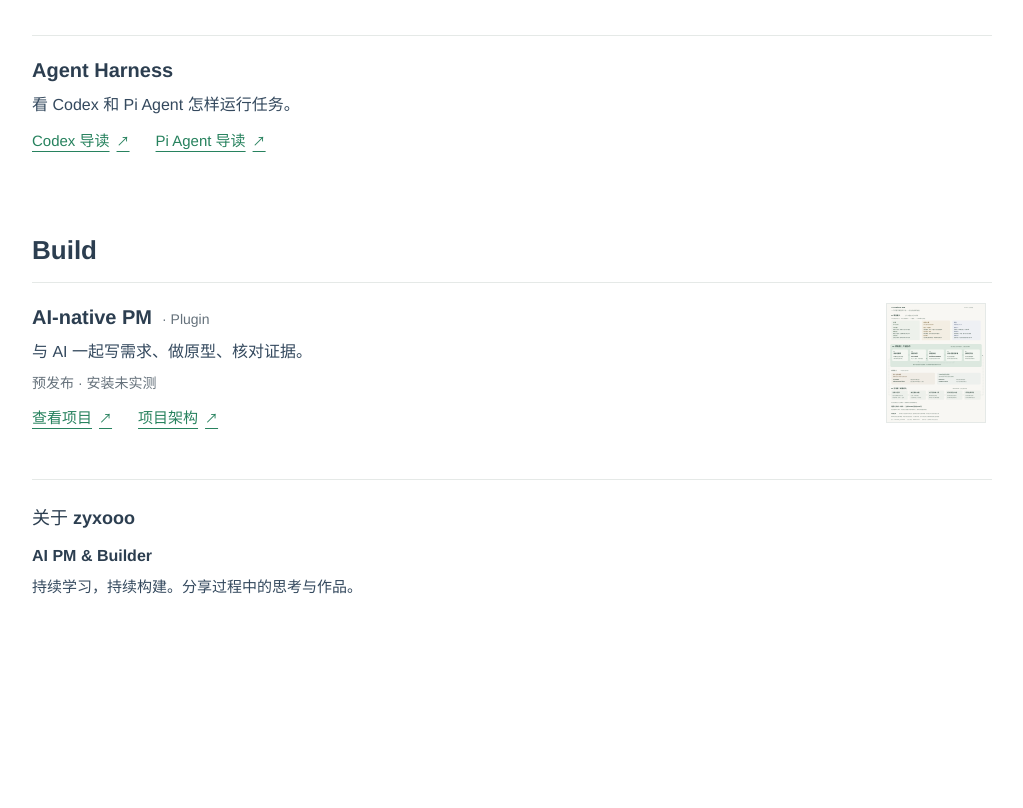
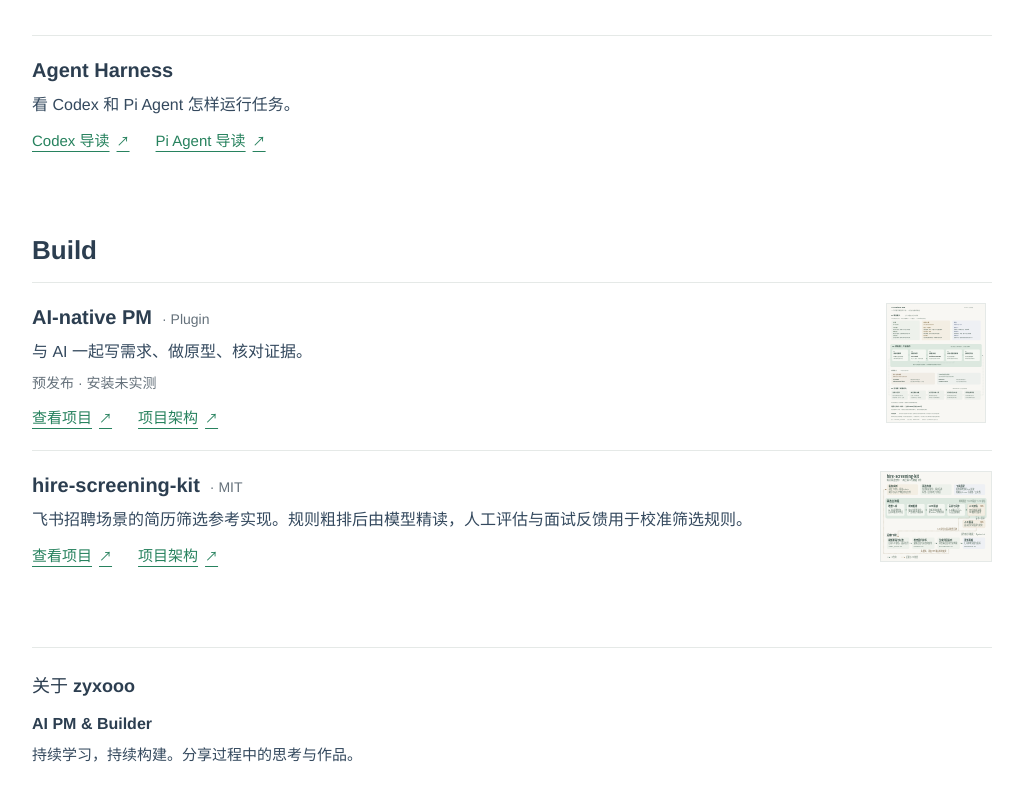
Before and after one commit to shihao-zhang/zyxooo-lab, a plain HTML site: page index.html in a window 1280 px wide. Shown: the part 482-1290 px from the top of the page, without its empty margins (128-1151 px from the left). Before the commit the page ends 1122 px from the top, so only its background shows below. Drawn offline with Linux system fonts and the light colour scheme.

Commit message:
Add hire-screening-kit to Build

```diff
--- a/index.html
+++ b/index.html
@@ -42,8 +42,8 @@
     p { margin: 0; max-width: 740px; }
     .section-title { padding-bottom: 14px; border-bottom: 1px solid var(--rule); color: var(--heading); font-size: 26px; font-weight: 700; line-height: 1.4; }
     .entry, .project { min-height: 168px; padding-block: 20px; }
-    .entry { border-bottom: 1px solid var(--rule); }
-    .entry:last-child { border-bottom: 0; }
+    .entry, .project { border-bottom: 1px solid var(--rule); }
+    .entry:last-child, .project:last-child { border-bottom: 0; }
     .meta { margin-top: 7px; color: var(--muted); font-size: 14px; }
     .links { display: flex; flex-wrap: wrap; gap: 8px 26px; margin-top: 11px; font-size: 15px; }
     .links a { display: inline-flex; align-items: baseline; gap: 7px; }
@@ -55,7 +55,7 @@
     .byline { color: var(--muted); font-size: 14px; font-weight: 400; }
     figure { margin: 0; width: 112px; max-width: 100%; justify-self: end; }
     .diagram-link { display: grid; justify-items: center; text-decoration: none; cursor: zoom-in; }
-    .diagram-link img { display: block; width: auto; max-width: 100%; height: auto; max-height: 120px; aspect-ratio: 1440 / 1740; object-fit: contain; border: 1px solid var(--rule); }
+    .diagram-link img { display: block; width: auto; max-width: 100%; height: auto; max-height: 120px; object-fit: contain; border: 1px solid var(--rule); }
     .status { margin-top: 7px; color: var(--muted); font-size: 14px; }
     footer { margin-top: 28px; padding-block: 26px 40px; border-top: 1px solid var(--rule); }
     footer h2 { font-size: 18px; margin-bottom: 12px; }
@@ -137,6 +137,22 @@
             <p class="sr-only" id="diagram-description">项目接入先确认工作位置、任务和方法身份；工程接入、外部访问与发布按条件确认，其他材料逐步补齐。产品协作包含目标与事实、需求共写、原型共创、设计走查与修复、按约定交付；需求与原型可交替推进，反馈回到受影响的需求或设计。访谈与独立报告由用户主动提出，影响回扫与证据检查按任务需要调用，不增加必经阶段。实战反馈经记录、核证去重、对齐修改和验证封包，形成候选版本，由项目明确采用。图中流程不授权外发，交付不等于真实服务已验通。</p>
           </figure>
         </article>
+        <article class="project">
+          <div class="project-copy">
+            <h3>hire-screening-kit <span class="byline">· MIT</span></h3>
+            <p>飞书招聘场景的简历筛选参考实现。规则粗排后由模型精读，人工评估与面试反馈用于校准筛选规则。</p>
+            <div class="links">
+              <a href="https://github.com/shihao-zhang/hire-screening-kit-oss" target="_blank" rel="noopener noreferrer">查看项目 <span class="arrow" aria-hidden="true">↗</span></a>
+              <a href="assets/hire-screening-kit-architecture.svg" target="_blank" rel="noopener">项目架构 <span class="arrow" aria-hidden="true">↗</span></a>
+            </div>
+          </div>
+          <figure>
+            <a class="diagram-link" href="assets/hire-screening-kit-architecture.svg" target="_blank" rel="noopener" title="查看项目架构原图" aria-label="查看 hire-screening-kit 项目架构原图（新窗口）" aria-describedby="hire-diagram-description">
+              <img src="assets/hire-screening-kit-architecture.svg" width="1200" height="972" alt="hire-screening-kit 原始架构图：规则粗排、模型精读、人工复核、面试反馈与规则回归。">
+            </a>
+            <p class="sr-only" id="hire-diagram-description">投递从飞书招聘进入私有工作区，先经规则粗排，再经模型精读。筛选结果经人工确认后同步到飞书多维表格，由招聘团队复核和跟进。人工评估与面试结果用于回归核对；规则调整先模拟，再由人确认。</p>
+          </figure>
+        </article>
       </section>
     </main>
     <footer id="about" aria-labelledby="about-title">
```
Also changed, not shown: assets/hire-screening-kit-LICENSE.txt (added), assets/hire-screening-kit-architecture.svg (added), 1 other file.
